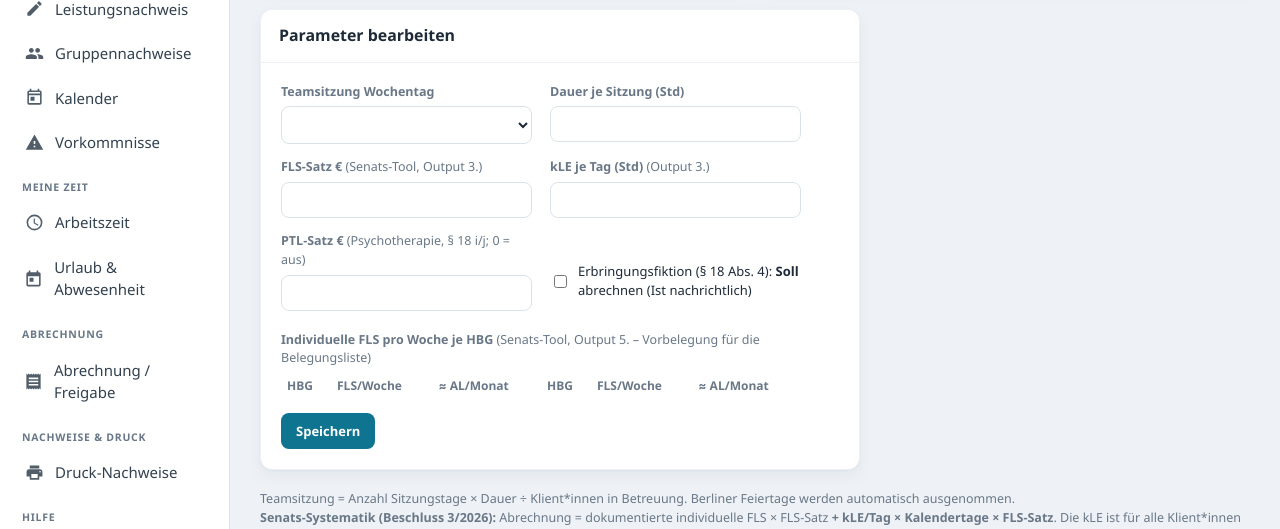
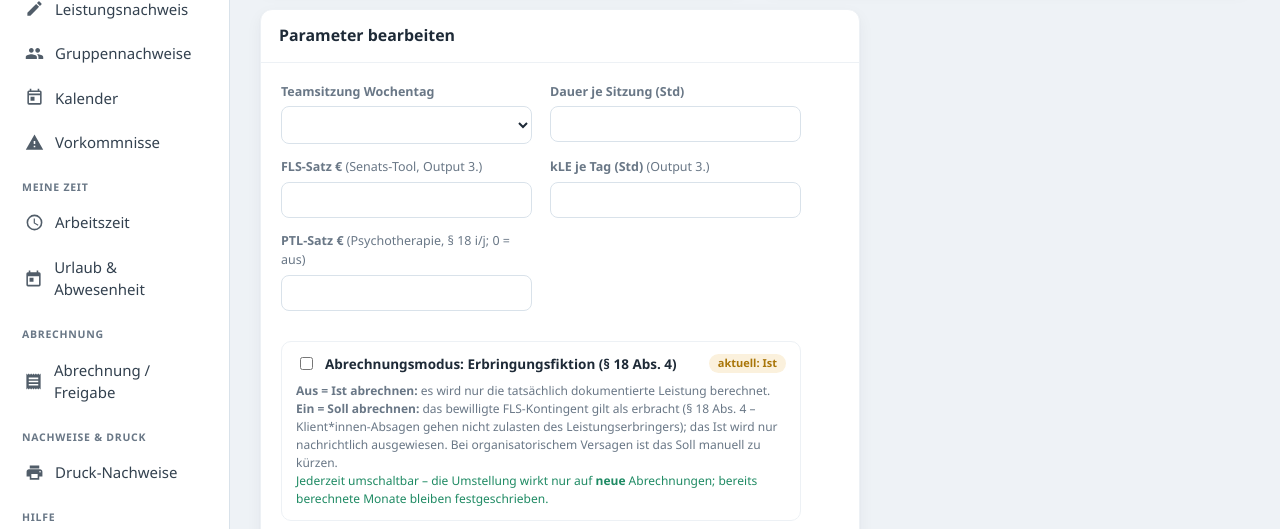
Before and after one commit to miri2577/FEGH-Leistungsnachweis, a Django app: template nachweis/templates/nachweis/parameter.html in a window 1280 px wide. Shown: the part 247-776 px from the top of the page. Run offline with Django 5.2, Linux system fonts and the light colour scheme; the template is opened without the code that fills it, so the values that code supplies are empty.

Commit message:
ux(parameter): Abrechnungsmodus-Schalter (Ist/Soll) klar erklärt
Erbringungsfiktion (§ 18 Abs. 4) als deutlich beschrifteter, reversibler Umschalter
im Parameter-Tab: aktueller Modus als Badge (Ist/Soll), beide Modi erklärt und der
Hinweis, dass ein Umlegen nur NEUE Abrechnungen betrifft – bereits berechnete Monate
bleiben festgeschrieben. Reine Template-Änderung, 395/395 grün.

Co-Authored-By: Claude Opus 4.8 (1M context) <noreply@anthropic.com>

```diff
--- a/nachweis/templates/nachweis/parameter.html
+++ b/nachweis/templates/nachweis/parameter.html
@@ -40,9 +40,20 @@
         <div><label class="fld">kLE je Tag (Std) <span class="muted" style="font-weight:400">(Output 3.)</span></label><input type="text" name="kle_je_tag" value="{{ p.kle_je_tag }}">
           {% if kle_monat %}<span class="muted" style="font-size:12px">≈ {{ kle_monat }} Std/Monat je Klient*in</span>{% endif %}</div>
         <div><label class="fld">PTL-Satz € <span class="muted" style="font-weight:400">(Psychotherapie, § 18 i/j; 0 = aus)</span></label><input type="text" name="ptl_preis" value="{{ p.ptl_preis }}"></div>
-        <div style="display:flex;align-items:center;gap:8px;margin-top:20px">
-          <input type="checkbox" name="erbringungsfiktion" id="p-fiktion" {% if p.erbringungsfiktion %}checked{% endif %} style="width:auto">
-          <label for="p-fiktion" style="font-size:13px">Erbringungsfiktion (§ 18 Abs. 4): <b>Soll</b> abrechnen (Ist nachrichtlich)</label></div>
+        <div class="full" style="grid-column:1 / -1;margin-top:16px;border:1px solid var(--line);border-radius:10px;padding:12px 14px">
+          <div style="display:flex;align-items:center;gap:9px">
+            <input type="checkbox" name="erbringungsfiktion" id="p-fiktion" {% if p.erbringungsfiktion %}checked{% endif %} style="width:auto">
+            <label for="p-fiktion" style="font-size:13.5px;font-weight:600">Abrechnungsmodus: Erbringungsfiktion (§ 18 Abs. 4)</label>
+            <span style="margin-left:auto;display:inline-block;padding:1px 9px;border-radius:999px;font-size:11px;font-weight:700;
+              {% if p.erbringungsfiktion %}background:var(--okbg);color:var(--ok){% else %}background:var(--warnbg);color:var(--warn){% endif %}">
+              aktuell: {% if p.erbringungsfiktion %}Soll{% else %}Ist{% endif %}</span>
+          </div>
+          <p class="muted" style="font-size:12px;margin:8px 0 0;line-height:1.5">
+            <b>Aus = Ist abrechnen:</b> es wird nur die tatsächlich dokumentierte Leistung berechnet.<br>
+            <b>Ein = Soll abrechnen:</b> das bewilligte FLS-Kontingent gilt als erbracht (§ 18 Abs. 4 – Klient*innen-Absagen gehen nicht zulasten des Leistungserbringers); das Ist wird nur nachrichtlich ausgewiesen. Bei organisatorischem Versagen ist das Soll manuell zu kürzen.<br>
+            <span style="color:var(--ok)">Jederzeit umschaltbar – die Umstellung wirkt nur auf <b>neue</b> Abrechnungen; bereits berechnete Monate bleiben festgeschrieben.</span>
+          </p>
+        </div>
 
         <div class="full" style="grid-column:1 / -1;margin-top:6px">
           <label class="fld">Individuelle FLS pro Woche je HBG <span class="muted" style="font-weight:400">(Senats-Tool, Output 5. – Vorbelegung für die Belegungsliste)</span></label>
```
